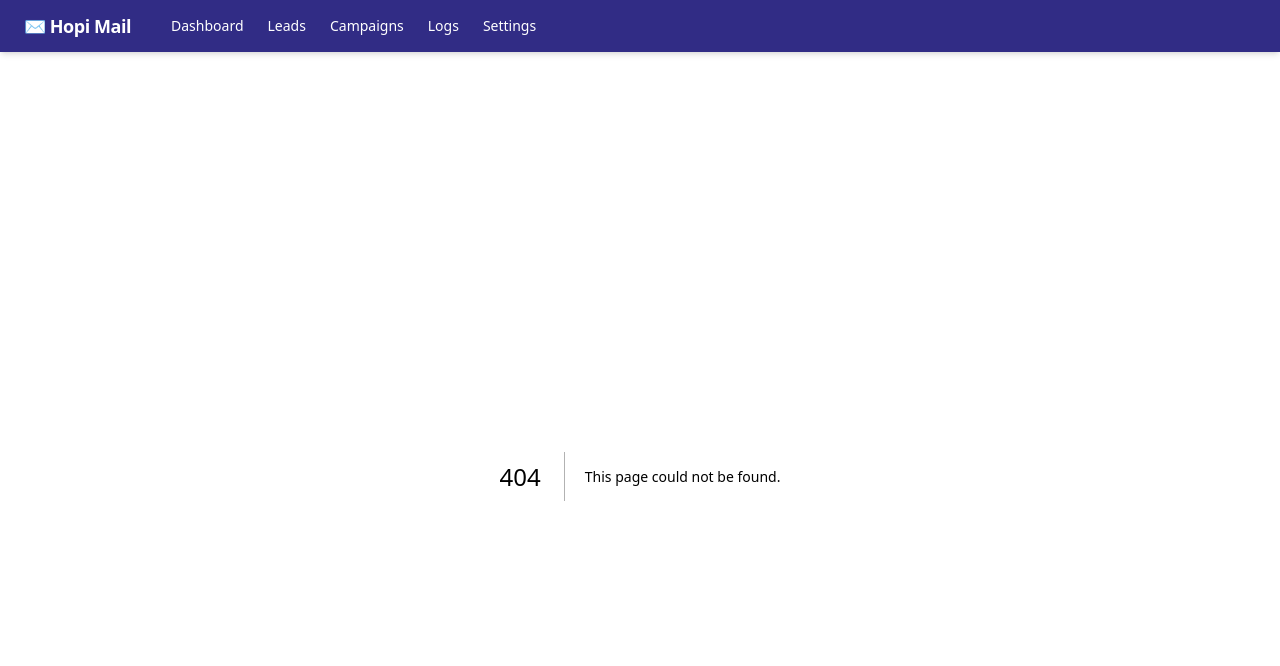
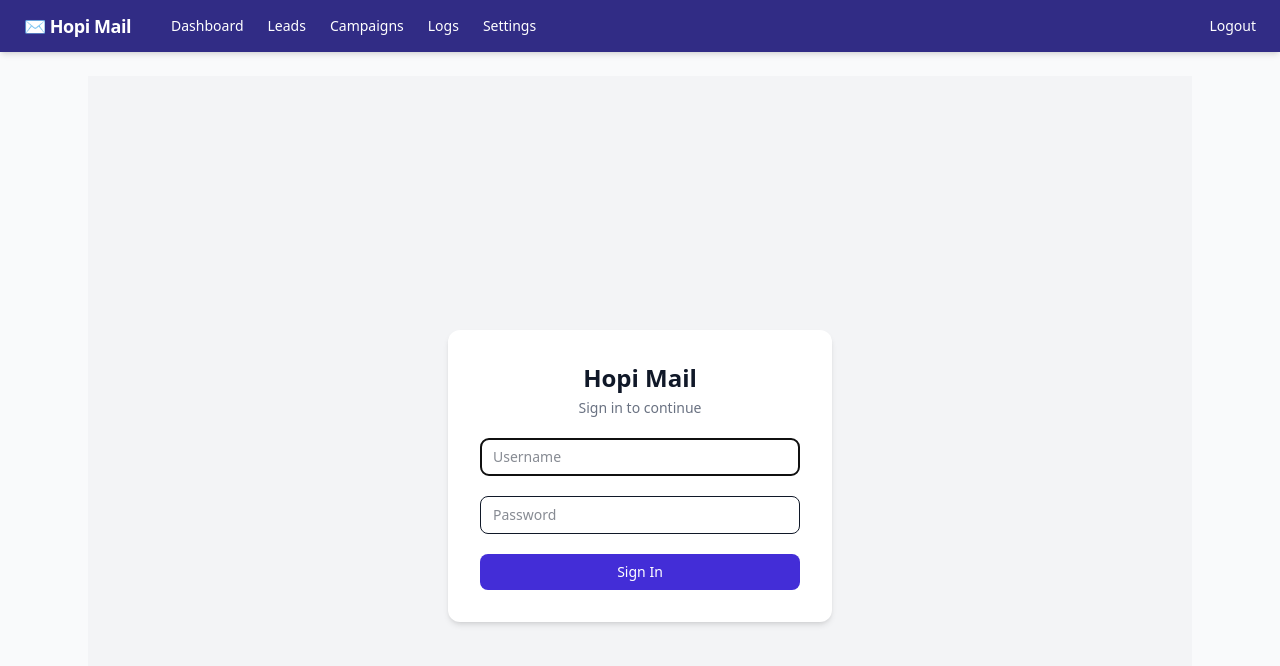
Before and after one commit to pungkiilham/coldmail-automation-hopi, a Next.js app: page /login in a window 1280 px wide. Before the commit this address had no page. Shown: the top 666 px of the page. Built offline with nearby package versions, Linux system fonts and the light colour scheme.

Commit message:
feat: add static auth with login page, proxy, and logout

```diff
--- /dev/null
+++ b/src/app/api/auth/login/route.ts
@@ -0,0 +1,32 @@
+import { cookies } from "next/headers";
+import { NextResponse } from "next/server";
+import crypto from "crypto";
+
+export async function POST(req: Request) {
+  const { username, password } = await req.json();
+
+  const adminUser = process.env.ADMIN_USERNAME;
+  const adminPass = process.env.ADMIN_PASSWORD;
+  const authSecret = process.env.AUTH_SECRET;
+
+  if (!adminUser || !adminPass || !authSecret) {
+    return NextResponse.json({ error: "Auth not configured" }, { status: 500 });
+  }
+
+  if (username !== adminUser || password !== adminPass) {
+    return NextResponse.json({ error: "Invalid credentials" }, { status: 401 });
+  }
+
+  const token = crypto.createHash("sha256").update(authSecret).digest("hex");
+
+  const response = NextResponse.json({ ok: true });
+  response.cookies.set("session", token, {
+    httpOnly: true,
+    secure: process.env.NODE_ENV === "production",
+    sameSite: "lax",
+    path: "/",
+    maxAge: 60 * 60 * 24 * 7,
+  });
+
+  return response;
+}
--- /dev/null
+++ b/src/app/api/auth/logout/route.ts
@@ -0,0 +1,14 @@
+import { NextResponse } from "next/server";
+
+export async function POST() {
+  const response = NextResponse.json({ ok: true });
+  response.cookies.set("session", "", {
+    httpOnly: true,
+    secure: process.env.NODE_ENV === "production",
+    sameSite: "lax",
+    path: "/",
+    maxAge: 0,
+  });
+
+  return response;
+}
--- a/src/app/layout.tsx
+++ b/src/app/layout.tsx
@@ -2,6 +2,7 @@ import type { Metadata } from "next";
 import { Geist, Geist_Mono } from "next/font/google";
 import "./globals.css";
 import Link from "next/link";
+import LogoutButton from "@/components/LogoutButton";
 
 const geistSans = Geist({ variable: "--font-geist-sans", subsets: ["latin"] });
 const geistMono = Geist_Mono({ variable: "--font-geist-mono", subsets: ["latin"] });
@@ -28,6 +29,7 @@ export default function RootLayout({ children }: { children: React.ReactNode })
           {nav.map((n) => (
             <Link key={n.href} href={n.href} className="hover:text-indigo-300 transition">{n.label}</Link>
           ))}
+          <LogoutButton />
         </nav>
         <main className="flex-1 p-6 max-w-6xl mx-auto w-full">
           {children}
--- /dev/null
+++ b/src/app/login/page.tsx
@@ -0,0 +1,82 @@
+"use client";
+
+import { useState } from "react";
+import { useRouter } from "next/navigation";
+
+export default function LoginPage() {
+  const router = useRouter();
+  const [username, setUsername] = useState("");
+  const [password, setPassword] = useState("");
+  const [error, setError] = useState("");
+  const [loading, setLoading] = useState(false);
+
+  async function handleSubmit(e: React.FormEvent) {
+    e.preventDefault();
+    setError("");
+    setLoading(true);
+
+    try {
+      const res = await fetch("/api/auth/login", {
+        method: "POST",
+        headers: { "Content-Type": "application/json" },
+        body: JSON.stringify({ username, password }),
+      });
+
+      if (!res.ok) {
+        const data = await res.json();
+        setError(data.error || "Login failed");
+        return;
+      }
+
+      const params = new URLSearchParams(window.location.search);
+      const redirect = params.get("redirect") || "/";
+      router.push(redirect);
+    } catch {
+      setError("Connection error");
+    } finally {
+      setLoading(false);
+    }
+  }
+
+  return (
+    <div className="min-h-screen flex items-center justify-center bg-gray-100">
+      <form onSubmit={handleSubmit} className="bg-white p-8 rounded-xl shadow-md w-full max-w-sm space-y-5">
+        <div className="text-center">
+          <h1 className="text-2xl font-bold text-gray-900">Hopi Mail</h1>
+          <p className="text-sm text-gray-500 mt-1">Sign in to continue</p>
+        </div>
+
+        {error && (
+          <p className="text-sm text-red-600 bg-red-50 border border-red-200 rounded-lg px-3 py-2">{error}</p>
+        )}
+
+        <input
+          type="text"
+          placeholder="Username"
+          value={username}
+          onChange={(e) => setUsername(e.target.value)}
+          required
+          autoFocus
+          className="border rounded-lg px-3 py-2 text-sm w-full"
+        />
+
+        <input
+          type="password"
+          placeholder="Password"
+          value={password}
+          onChange={(e) => setPassword(e.target.value)}
+          required
+          className="border rounded-lg px-3 py-2 text-sm w-full"
+        />
+
+        <button
+          type="submit"
+          disabled={loading}
+          className="w-full bg-indigo-700 text-white py-2 rounded-lg text-sm font-medium hover:bg-indigo-800 disabled:opacity-50"
+        >
+          {loading ? "Signing in..." : "Sign In"}
+        </button>
+      </form>
+    </div>
+  );
+}
--- /dev/null
+++ b/src/components/LogoutButton.tsx
@@ -0,0 +1,18 @@
+"use client";
+
+import { useRouter } from "next/navigation";
+
+export default function LogoutButton() {
+  const router = useRouter();
+
+  async function handleLogout() {
+    await fetch("/api/auth/logout", { method: "POST" });
+    router.push("/login");
+  }
+
+  return (
+    <button onClick={handleLogout} className="hover:text-indigo-300 transition ml-auto text-sm cursor-pointer">
+      Logout
+    </button>
+  );
+}
--- /dev/null
+++ b/src/proxy.ts
@@ -0,0 +1,44 @@
+import { NextResponse } from "next/server";
+import type { NextRequest } from "next/server";
+
+const publicPaths = ["/login", "/api/auth"];
+
+export async function middleware(request: NextRequest) {
+  const { pathname } = request.nextUrl;
+
+  if (publicPaths.some((p) => pathname.startsWith(p))) {
+    return NextResponse.next();
+  }
+
+  if (pathname.startsWith("/_next") || pathname.startsWith("/favicon")) {
+    return NextResponse.next();
+  }
+
+  const authSecret = process.env.AUTH_SECRET;
+  if (!authSecret) {
+    return NextResponse.next();
+  }
+
+  const expectedToken = await sha256(authSecret);
+  const session = request.cookies.get("session")?.value;
+
+  if (session !== expectedToken) {
+    const loginUrl = new URL("/login", request.url);
+    loginUrl.searchParams.set("redirect", pathname);
+    return NextResponse.redirect(loginUrl);
+  }
+
+  return NextResponse.next();
+}
+
+async function sha256(input: string): Promise<string> {
+  const encoder = new TextEncoder();
+  const data = encoder.encode(input);
+  const hashBuffer = await crypto.subtle.digest("SHA-256", data);
+  const hashArray = Array.from(new Uint8Array(hashBuffer));
+  return hashArray.map((b) => b.toString(16).padStart(2, "0")).join("");
+}
+
+export const config = {
+  matcher: ["/((?!_next/static|favicon.ico).*)"],
+};
```
Also changed, not shown: 1 other file (tests, documents, lock files or other folders).
